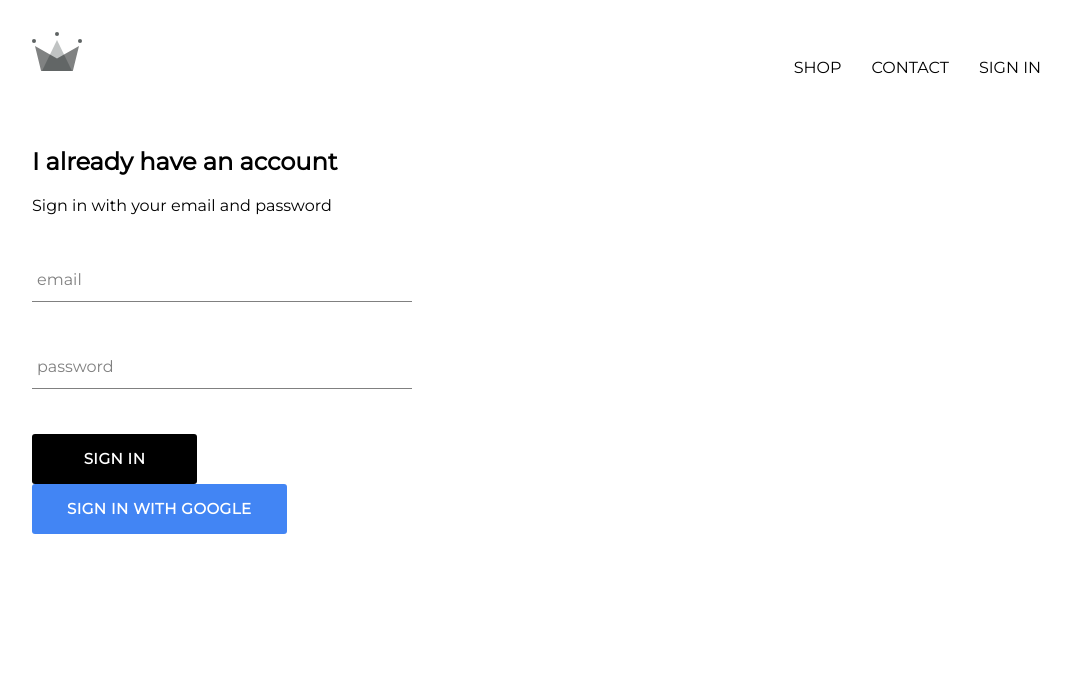
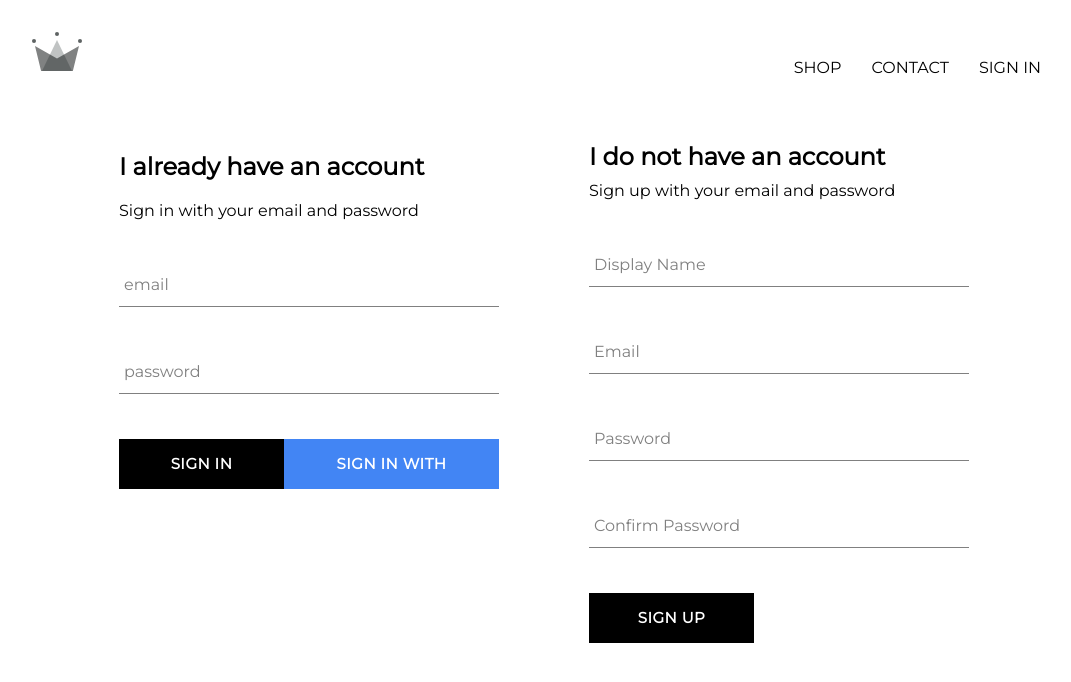
Before and after one commit to nataliepina/shop, a React (Create React App) app: page /signin in a window 1280 px wide. Shown: the top 682 px of the page, without its empty margins (96-1167 px from the left). Built offline with nearby package versions, Linux system fonts and the light colour scheme; no server answers.

Commit message:
add sign up

```diff
--- a/src/App.js
+++ b/src/App.js
@@ -6,7 +6,7 @@
 import ShopPage from './pages/shop/shop.component';
 import Header from './components/header/header.component';
 import SignInAndSignUpPage from "./pages/sign-in-and-sign-up/sign-in-and-sign-up.component";
-import { auth } from './firebase/firebase.utils';
+import { auth, createUserProfileDocument } from './firebase/firebase.utils';
 
 class App extends React.Component {
     constructor() {
@@ -20,9 +20,24 @@
     unsubscribeFromAuth = null;
 
     componentDidMount() {
-        this.unsubscribeFromAuth = auth.onAuthStateChanged(user => {
-            this.setState({ currentUser: user });
-        })
+        this.unsubscribeFromAuth = auth.onAuthStateChanged(async userAuth => {
+            if (userAuth) {
+              const userRef = await createUserProfileDocument(userAuth);
+
+              userRef.onSnapshot(snapShot => {
+                this.setState({
+                  currentUser: {
+                    id: snapShot.id,
+                    ...snapShot.data()
+                  }
+                });
+
+                console.log(this.state);
+              });
+            }
+
+            this.setState({ currentUser: userAuth });
+        });
     }
 
     componentWillUnmount() {
@@ -42,7 +57,7 @@
                     </Switch>
                 </BrowserRouter>
             </div>
-        )
+        );
     }
 }
 
--- a/src/components/custom-button/custom-button.style.scss
+++ b/src/components/custom-button/custom-button.style.scss
@@ -13,7 +13,6 @@
   font-weight: bolder;
   border: none;
   cursor: pointer;
-  border-radius: 3px;
 
   &:hover {
     background-color: white;
--- a/src/components/sign-in/sign-in.component.jsx
+++ b/src/components/sign-in/sign-in.component.jsx
@@ -53,8 +53,8 @@
                         label='password'
                         required
                     />
-                    <div className='button'>
-                        <CustomButton type={'submit'}> Sign In </CustomButton>
+                    <div className='buttons'>
+                        <CustomButton type='submit'> Sign In </CustomButton>
                         <CustomButton onClick={signInWithGoogle} isGoogleSignIn> Sign In With Google</CustomButton>
                     </div>
 
--- /dev/null
+++ b/src/components/sign-up/sign-up.component.jsx
@@ -0,0 +1,104 @@
+import React from 'react';
+
+import FormInput from '../form-input/form-input.component';
+import CustomButton from '../custom-button/custom-button.component';
+
+import { auth, createUserProfileDocument } from '../../firebase/firebase.utils';
+
+import './sign-up.style.scss';
+
+class SignUp extends React.Component {
+    constructor() {
+        super();
+
+        this.state = {
+            displayName: '',
+            email: '',
+            password: '',
+            confirmPassword: ''
+        }
+    }
+
+    handleSubmit = async event => {
+        event.preventDefault();
+
+        const { displayName, email, password, confirmPassword } = this.state;
+
+        if (password !== confirmPassword) {
+            alert("Passwords Don't Match");
+            return;
+        }
+
+        try {
+            const { user } = await auth.createUserWithEmailAndPassword(email, password);
+
+            await createUserProfileDocument(user, { displayName });
+
+            this.setState({
+                displayName: '',
+                email: '',
+                password: '',
+                confirmPassword: ''
+            });
+
+        } catch(error) {
+            console.error(error);
+        }
+    }
+
+    handlechange = event => {
+        const { name, value } = event.target;
+
+        this.setState({ [name]: value });
+    }
+
+    render() {
+        const { displayName, email, password, confirmPassword } = this.state;
+        return(
+            <div className='sign-up'>
+                <h2 className='title'>I do not have an account</h2>
+                <span>Sign up with your email and password</span>
+                <form
+                    className='sign-up-form'
+                    onSubmit={this.handleSubmit}
+                >
+                    <FormInput
+                        type='text'
+                        name='displayName'
+                        value={displayName}
+                        onChange={this.handleChange}
+                        label='Display Name'
+                        required
+                    />
+                    <FormInput
+                        type='email'
+                        name='email'
+                        value={email}
+                        onChange={this.handleChange}
+                        label='Email'
+                        required
+                    />
+                    <FormInput
+                        type='password'
+                        name='password'
+                        value={password}
+                        onChange={this.handleChange}
+                        label='Password'
+                        required
+                    />
+                    <FormInput
+                        type='password'
+                        name='confirmPassword'
+                        value={confirmPassword}
+                        onChange={this.handleChange}
+                        label='Confirm Password'
+                        required
+                    />
+                    <CustomButton type='submit'>SIGN UP</CustomButton>
+                </form>
+            </div>
+        )
+    }
+}
+
+export default SignUp;
--- /dev/null
+++ b/src/components/sign-up/sign-up.style.scss
@@ -0,0 +1,10 @@
+
+.sign-up {
+    display: flex;
+    flex-direction: column;
+    width: 380px;
+
+    .title {
+      margin: 10px 0;
+    }
+  }
--- a/src/firebase/firebase.utils.js
+++ b/src/firebase/firebase.utils.js
@@ -1,7 +1,6 @@
 import firebase from 'firebase/app';
 import 'firebase/firestore';
 import 'firebase/auth';
-
 
 const config = {
   apiKey: "AIzaSyCqUZEiidVOK1xHW_rAQyz7VkELmdnb8z4",
@@ -14,14 +13,39 @@
   measurementId: "G-M0K8XL3491"
 };
 
+
 firebase.initializeApp(config);
 
+export const createUserProfileDocument = async (userAuth, additionalData) => {
+  if (!userAuth) return;
+
+  const userRef = firestore.doc(`users/${userAuth.uid}`);
+
+  const snapShot = await userRef.get();
+
+  if (!snapShot.exists) {
+    const { displayName, email } = userAuth;
+    const createdAt = new Date();
+    try {
+      await userRef.set({
+        displayName,
+        email,
+        createdAt,
+        ...additionalData
+      });
+    } catch (error) {
+      console.log('error creating user', error.message);
+    }
+  }
+
+  return userRef;
+};
+
 export const auth = firebase.auth();
-
-const firestore = firebase.firestore();
+export const firestore = firebase.firestore();
 
 const provider = new firebase.auth.GoogleAuthProvider();
 provider.setCustomParameters({ prompt: 'select_account' });
 export const signInWithGoogle = () => auth.signInWithPopup(provider);
 
-//export default firebase;
+export default firebase;
--- a/src/pages/sign-in-and-sign-up/sign-in-and-sign-up.component.jsx
+++ b/src/pages/sign-in-and-sign-up/sign-in-and-sign-up.component.jsx
@@ -2,10 +2,12 @@
 
 import './sign-in-and-sign-up.style.scss';
 import SignIn from '../../components/sign-in/sign-in.component';
+import SignUp from '../../components/sign-up/sign-up.component';
 
 const SignInAndSignUpPage = () => (
   <div className={'sign-in-and-sign-up'}>
       <SignIn />
+      <SignUp />
   </div>
 );
 
--- a/src/pages/sign-in-and-sign-up/sign-in-and-sign-up.style.scss
+++ b/src/pages/sign-in-and-sign-up/sign-in-and-sign-up.style.scss
@@ -0,0 +1,6 @@
+.sign-in-and-sign-up {
+    width: 850px;
+    display: flex;
+    justify-content: space-between;
+    margin: 30px auto;
+}
```
Also changed, not shown: src/components/custom-button/custom-button.component.jsx (+5 -2 lines).
